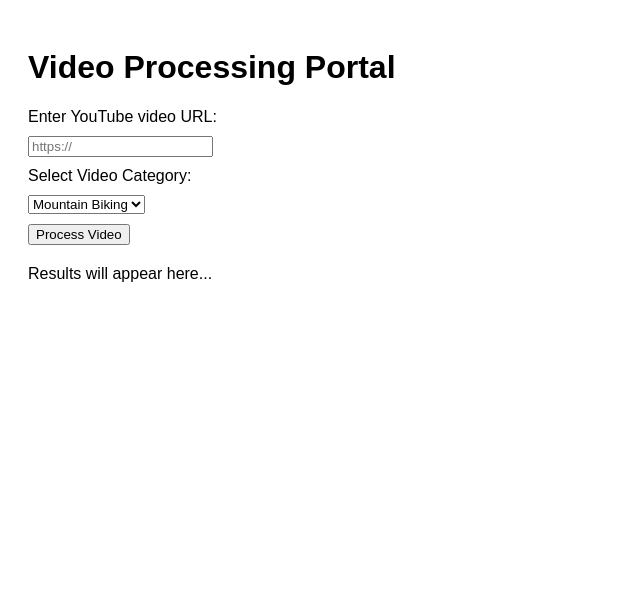
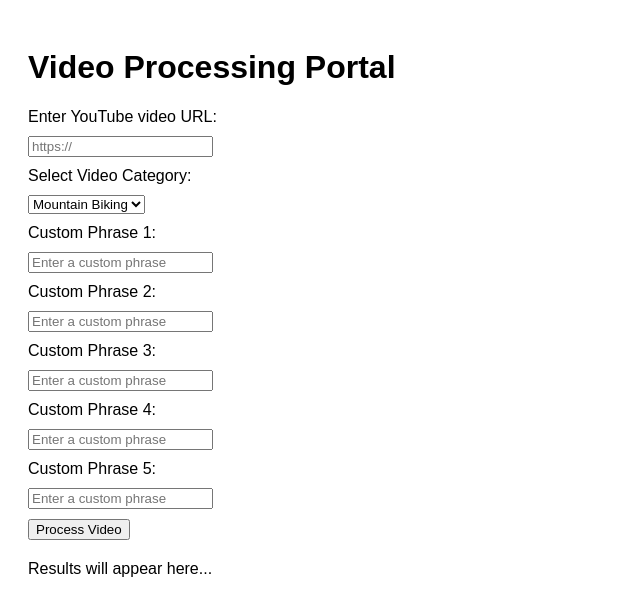
Before and after one commit to jjschwab/myflaskapp, a Flask app: page / in a window 1280 px wide. Shown: the top 616 px of the page, without its empty margins (0-640 px from the left). Run offline with Flask 3, Linux system fonts and the light colour scheme; parts of the project's set-up code (start-up, migrations or seed data) failed here and were passed over.

Commit message:
Update index.html

```diff
--- a/templates/index.html
+++ b/templates/index.html
@@ -25,6 +25,21 @@
             <option value="2">Skiing</option>
             <option value="3">Surfing</option>
         </select>
+
+        <label for="customPhrase1">Custom Phrase 1:</label>
+        <input type="text" id="customPhrase1" name="customPhrase1" placeholder="Enter a custom phrase">
+
+        <label for="customPhrase2">Custom Phrase 2:</label>
+        <input type="text" id="customPhrase2" name="customPhrase2" placeholder="Enter a custom phrase">
+
+        <label for="customPhrase3">Custom Phrase 3:</label>
+        <input type="text" id="customPhrase3" name="customPhrase3" placeholder="Enter a custom phrase">
+
+        <label for="customPhrase4">Custom Phrase 4:</label>
+        <input type="text" id="customPhrase4" name="customPhrase4" placeholder="Enter a custom phrase">
+
+        <label for="customPhrase5">Custom Phrase 5:</label>
+        <input type="text" id="customPhrase5" name="customPhrase5" placeholder="Enter a custom phrase">
 
         <button type="submit">Process Video</button>
     </form>
```
